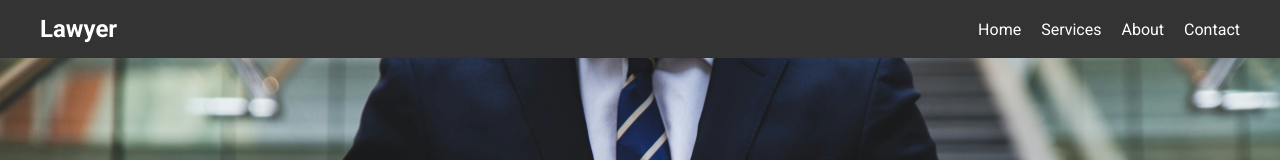
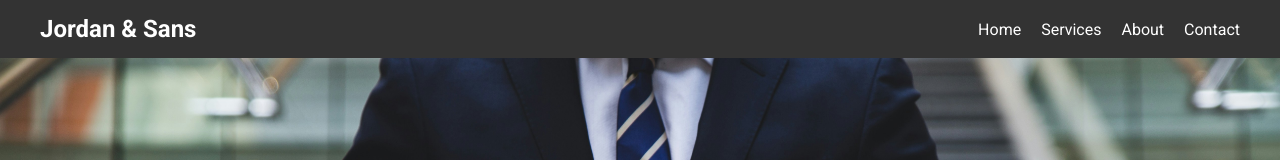
Before and after one commit to RyanGC93/lawyer-portfolio, a Vue app: page / in a window 1280 px wide. Shown: the top 160 px of the page. Built offline with nearby package versions, Linux system fonts and the light colour scheme.

Commit message:
update bar

```diff
--- a/src/components/NavbarComponent.vue
+++ b/src/components/NavbarComponent.vue
@@ -1,7 +1,7 @@
 <template>
   <nav class="navbar">
     <div class="container">
-      <div class="logo">Lawyer</div>
+      <div class="logo">Jordan & Sans</div>
       <div class="nav-links">
         <a href="#hero">Home</a>
         <a href="#services">Services</a>
```
